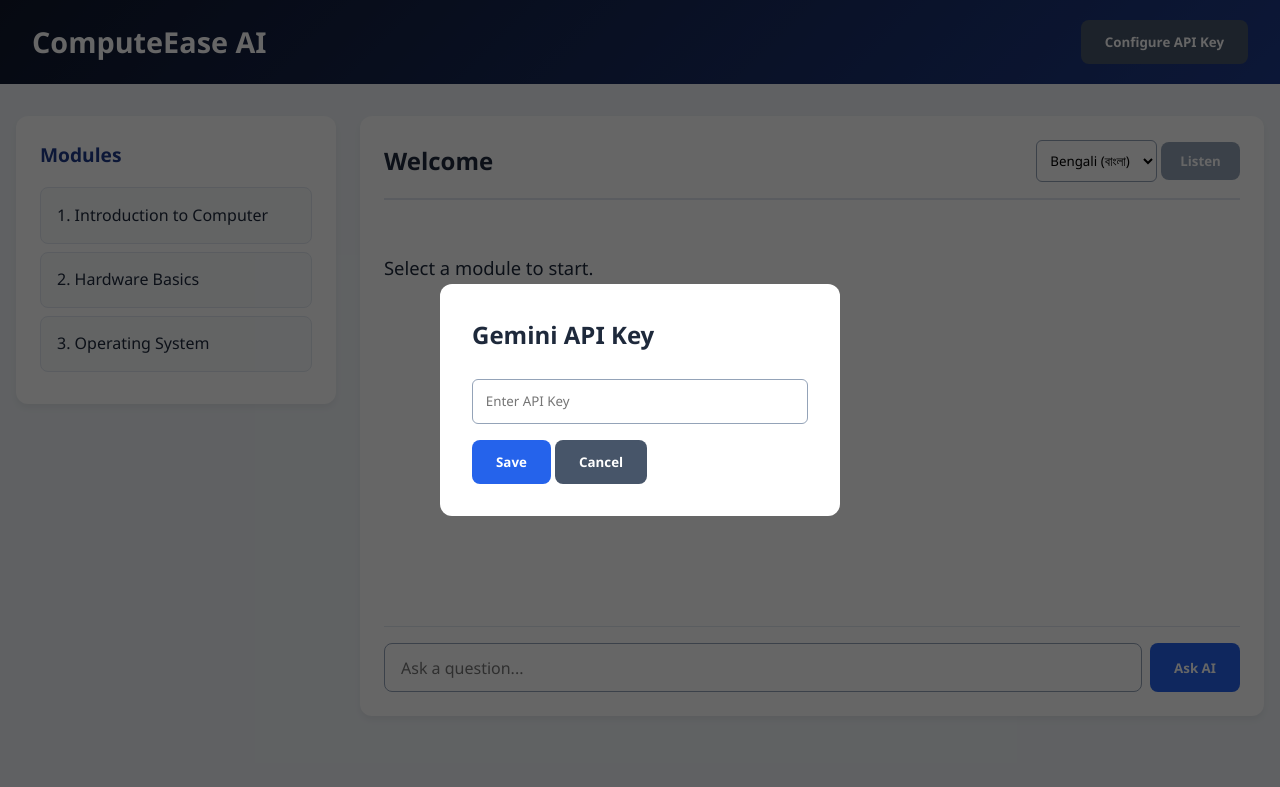
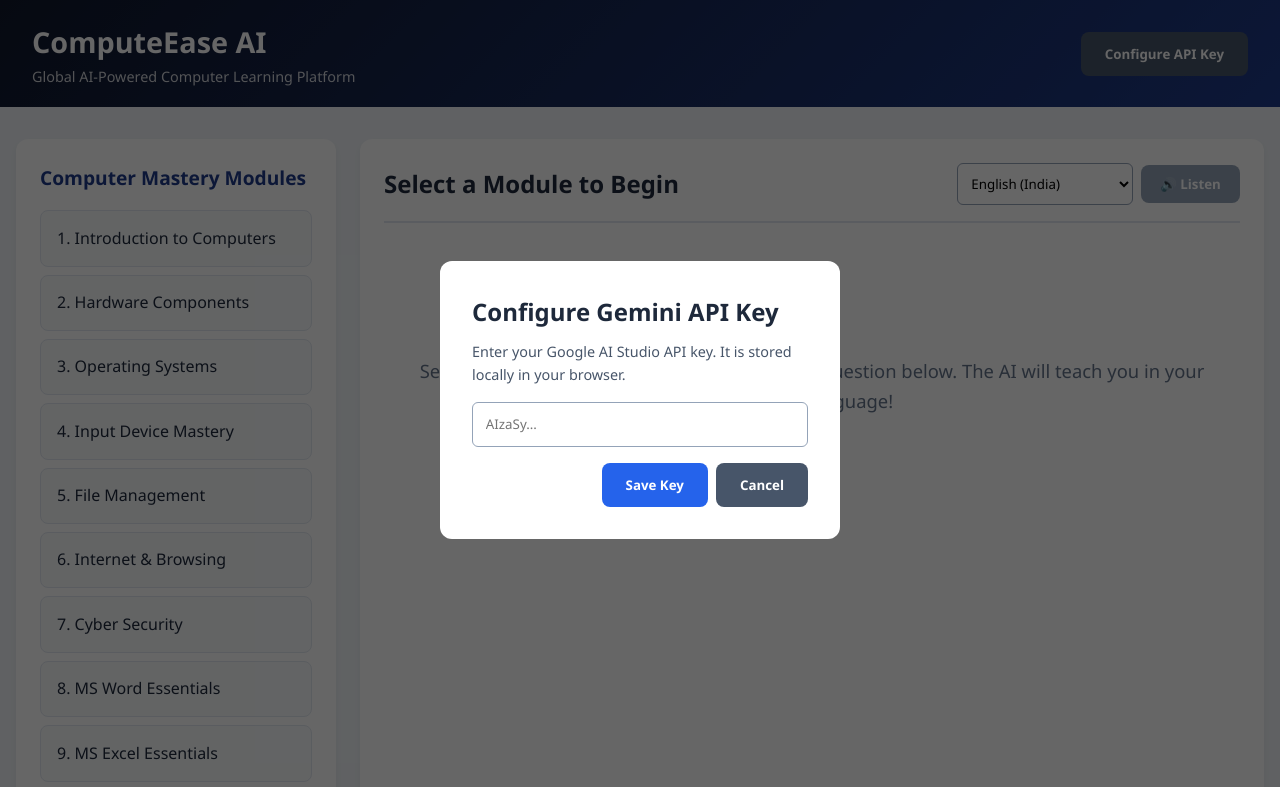
Before and after one commit to indranil55/EduTechAI, a plain HTML site: page index.html in a window 1280 px wide. Both pictures are taken after a click on the button "Configure API Key". Shown: the top 787 px of the page. Drawn offline with Linux system fonts and the light colour scheme.

Commit message:
Update index.html for improved content and structure

```diff
--- a/index.html
+++ b/index.html
@@ -3,57 +3,79 @@
 <head>
     <meta charset="UTF-8">
     <meta name="viewport" content="width=device-width, initial-scale=1.0">
-    <title>ComputeEase AI - Interactive Learning</title>
+    <title>ComputeEase AI - All Language Computer Tutor</title>
     <link rel="stylesheet" href="style.css">
 </head>
 <body>
     <header>
-        <h1>ComputeEase AI</h1>
+        <div class="header-content">
+            <h1>ComputeEase AI</h1>
+            <p>Global AI-Powered Computer Learning Platform</p>
+        </div>
         <button id="apiKeyBtn" class="btn-secondary">Configure API Key</button>
     </header>
 
     <div id="apiModal" class="modal">
         <div class="modal-content">
-            <h2>Gemini API Key</h2>
-            <input type="password" id="apiKeyInput" placeholder="Enter API Key">
-            <button id="saveKeyBtn" class="btn-primary">Save</button>
-            <button id="closeModalBtn" class="btn-secondary">Cancel</button>
+            <h2>Configure Gemini API Key</h2>
+            <p>Enter your Google AI Studio API key. It is stored locally in your browser.</p>
+            <input type="password" id="apiKeyInput" placeholder="AIzaSy...">
+            <div class="modal-actions">
+                <button id="saveKeyBtn" class="btn-primary">Save Key</button>
+                <button id="closeModalBtn" class="btn-secondary">Cancel</button>
+            </div>
         </div>
     </div>
 
     <main class="container">
         <aside class="sidebar">
-            <h2>Modules</h2>
+            <h2>Computer Mastery Modules</h2>
             <ul id="topicList">
-                <li data-topic="Introduction to computer, Input, Process, Output">1. Introduction to Computer</li>
-                <li data-topic="Computer Hardware components monitor CPU keyboard mouse">2. Hardware Basics</li>
-                <li data-topic="Operating System desktop icons start menu">3. Operating System</li>
+                <li data-topic="Introduction to Computer: Input, Process, Output cycle">1. Introduction to Computers</li>
+                <li data-topic="Computer Hardware: Monitor, CPU, Keyboard, Mouse explanation">2. Hardware Components</li>
+                <li data-topic="Operating Systems: Windows, macOS, Linux, and Mobile OS">3. Operating Systems</li>
+                <li data-topic="Keyboard Shortcuts and Mouse Mastery for beginners">4. Input Device Mastery</li>
+                <li data-topic="File Management: Creating, saving, organizing files and folders">5. File Management</li>
+                <li data-topic="Internet Basics: Web browsers, searching, and URLs">6. Internet & Browsing</li>
+                <li data-topic="Cyber Security: Staying safe online, passwords, and scams">7. Cyber Security</li>
+                <li data-topic="Microsoft Word Basics: Creating and editing documents">8. MS Word Essentials</li>
+                <li data-topic="Microsoft Excel Basics: Rows, columns, and basic calculation">9. MS Excel Essentials</li>
+                <li data-topic="Email Basics: How email works and sending your first email">10. Email Communication</li>
+                <li data-topic="Basic Troubleshooting: What to do when computer freezes or has no internet">11. Basic Troubleshooting</li>
             </ul>
         </aside>
 
         <section class="tutor-area">
             <div class="tutor-header">
-                <h2 id="currentTopicTitle">Welcome</h2>
-                <div class="voice-controls">
+                <h2 id="currentTopicTitle">Select a Module to Begin</h2>
+                <div class="controls-group">
                     <select id="langSelect">
+                        <option value="en-IN">English (India)</option>
                         <option value="bn-IN">Bengali (বাংলা)</option>
-                        <option value="en-US">English (US)</option>
                         <option value="hi-IN">Hindi (हिंदी)</option>
+                        <option value="te-IN">Telugu (తెలుగు)</option>
+                        <option value="ta-IN">Tamil (தமிழ்)</option>
+                        <option value="mr-IN">Marathi (मराठी)</option>
+                        <option value="gu-IN">Gujarati (ગુજરાતી)</option>
+                        <option value="kn-IN">Kannada (ಕನ್ನಡ)</option>
+                        <option value="ml-IN">Malayalam (മലയാളം)</option>
+                        <option value="pa-IN">Punjabi (ਪੰਜਾਬੀ)</option>
+                        <option value="or-IN">Odia (ଓଡ଼ିଆ)</option>
+                        <option value="as-IN">Assamese (অসমীয়া)</option>
                     </select>
-                    <button id="speakBtn" class="btn-voice" disabled>Listen</button>
-                    <button id="stopSpeakBtn" class="btn-voice hidden">Stop</button>
+                    <button id="speakBtn" class="btn-voice" disabled>🔊 Listen</button>
+                    <button id="stopSpeakBtn" class="btn-voice hidden">⏹ Stop</button>
                 </div>
             </div>
 
             <div id="aiOutput" class="output-box">
-                <p>Select a module to start.</p>
+                <p class="placeholder-text">Select a module from the sidebar or type your question below. The AI will teach you in your selected language!</p>
             </div>
 
-            <!-- মিডিয়া দেখানোর জায়গা -->
             <div id="mediaContainer" class="media-box hidden"></div>
 
             <div class="ask-box">
-                <input type="text" id="customQuestion" placeholder="Ask a question...">
+                <input type="text" id="customQuestion" placeholder="Ask anything about computers...">
                 <button id="askBtn" class="btn-primary">Ask AI</button>
             </div>
         </section>
```
